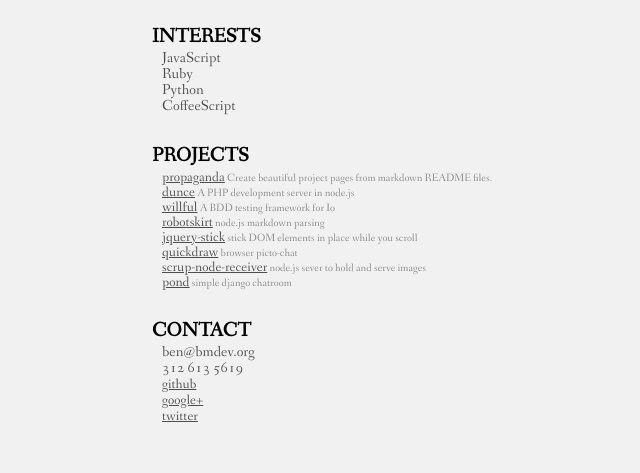
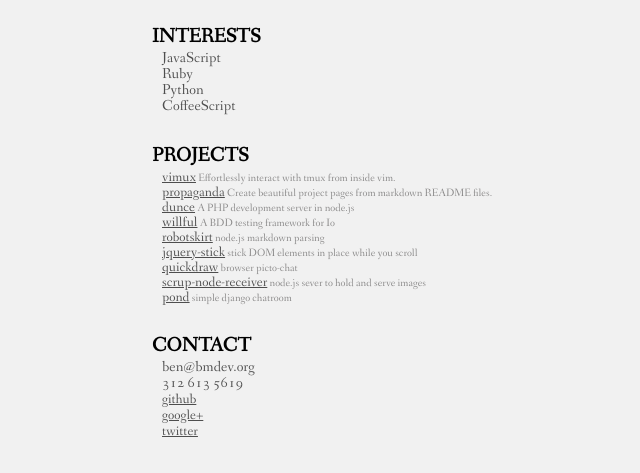
Before and after one commit to benmills/benmills.github.com, a website: page index.html in a window 1280 px wide. Shown: the part 113-586 px from the top of the page, without its empty margins (288-928 px from the left). Drawn offline with Linux system fonts and the light colour scheme.

Commit message:
Add vimux as a project

```diff
--- a/index.html
+++ b/index.html
@@ -23,6 +23,7 @@
     <section id="projects">
       <h2>Projects</h2>
       <ul>
+        <li><a href="https://github.com/benmills/vimux">vimux</a> Effortlessly interact with tmux from inside vim.</li>
         <li><a href="https://github.com/benmills/propaganda">propaganda</a> Create beautiful project pages from markdown README files.</li>
         <li><a href="https://github.com/benmills/dunce">dunce</a> A PHP development server in node.js</li>
         <li><a href="https://github.com/benmills/willful">willful</a> A BDD testing framework for Io</li>
```
